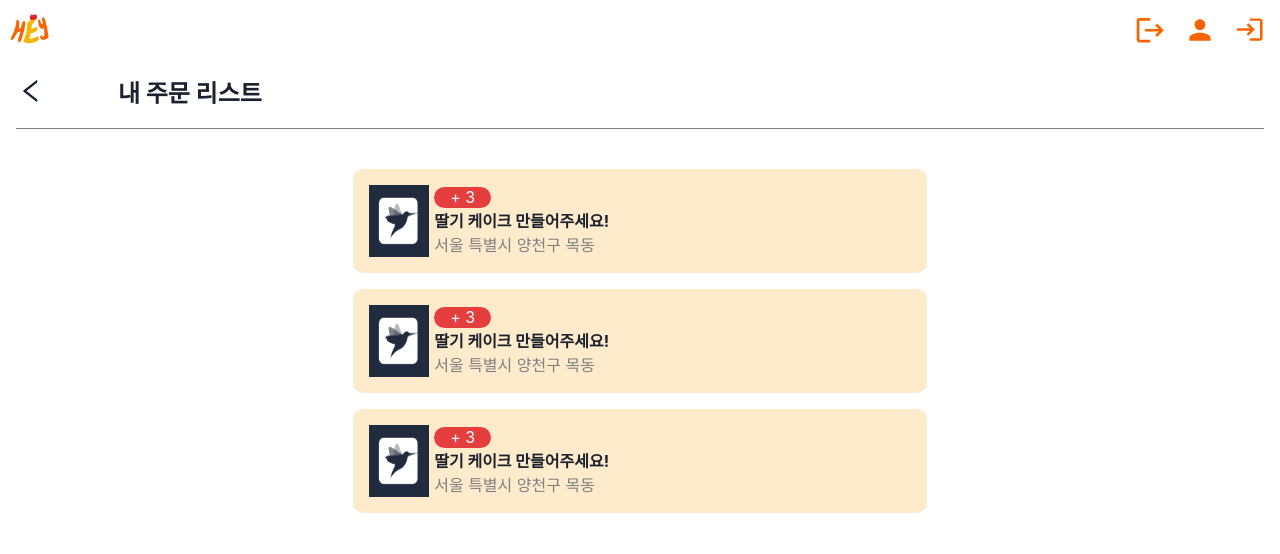
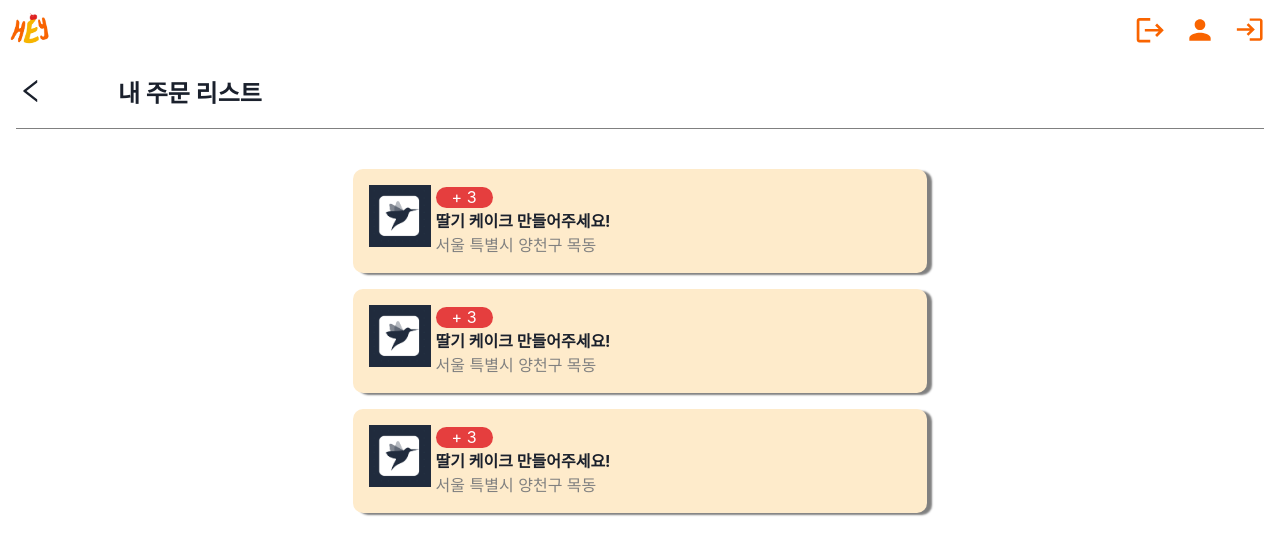
Before and after one commit to prgrms-web-devcourse/team-7sung-heycake-fe, a Next.js app: page /mypage/orderlist in a window 1280 px wide. Shown: the top 554 px of the page. Built offline with nearby package versions, Linux system fonts and the light colour scheme.

Commit message:
design: 이미지 사이즈 조정

```diff
--- a/components/Mypage/post.tsx
+++ b/components/Mypage/post.tsx
@@ -1,4 +1,4 @@
-import { Container, Text } from '@chakra-ui/react';
+import { Box, Container, Text } from '@chakra-ui/react';
 import styled from '@emotion/styled';
 import Image from 'next/image';
 
@@ -11,13 +11,16 @@ export default function Post() {
       padding="1rem"
       width="100"
       borderRadius="10"
+      boxShadow="5px 2px 2px grey"
     >
-      <Image
-        src="/images/prgms.png"
-        width={60}
-        height={50}
-        alt="케이크 이미지"
-      />
+      <Box w="70px" h="70px">
+        <Image
+          src="/images/prgms.png"
+          width={70}
+          height={70}
+          alt="케이크 이미지"
+        />
+      </Box>
       <Container margin="0 0 0 5px" border="0" padding="0">
         <OrderRequestCount>+ 3</OrderRequestCount>
         <Container padding="0">
```
